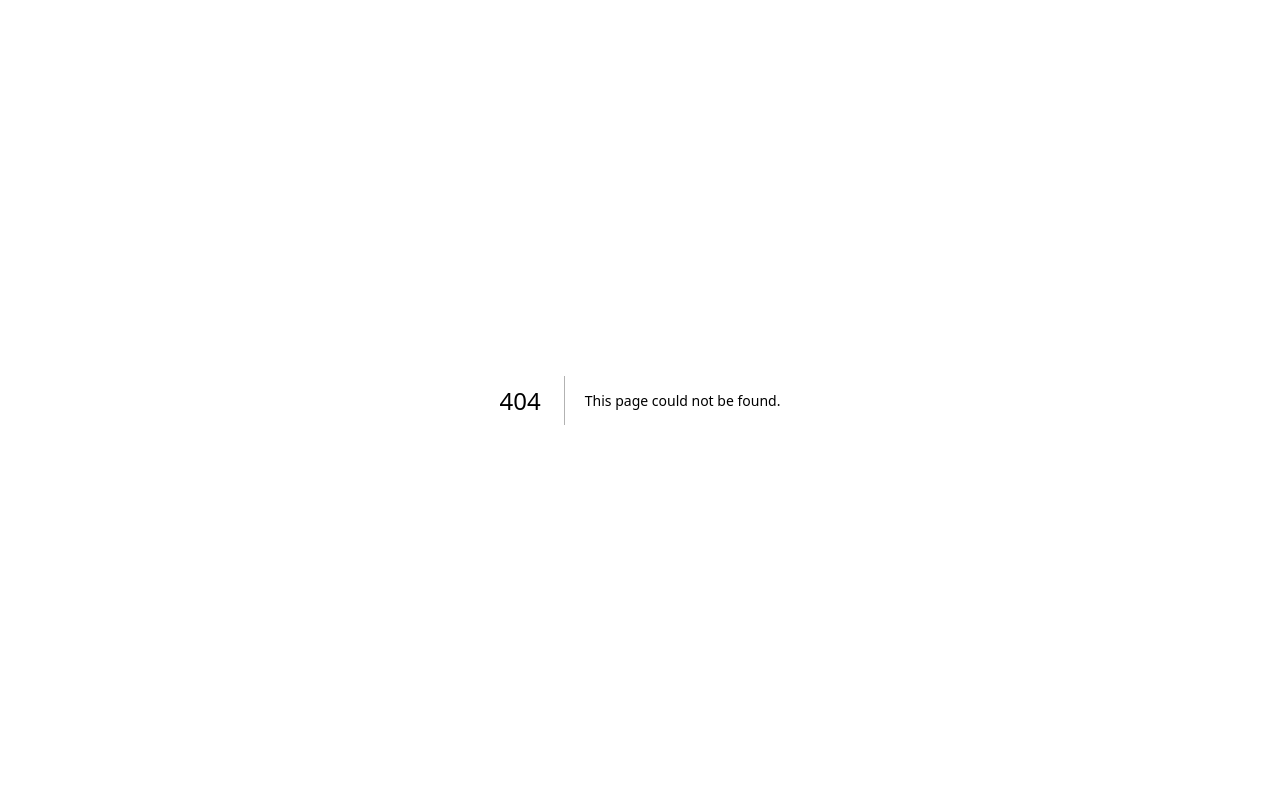
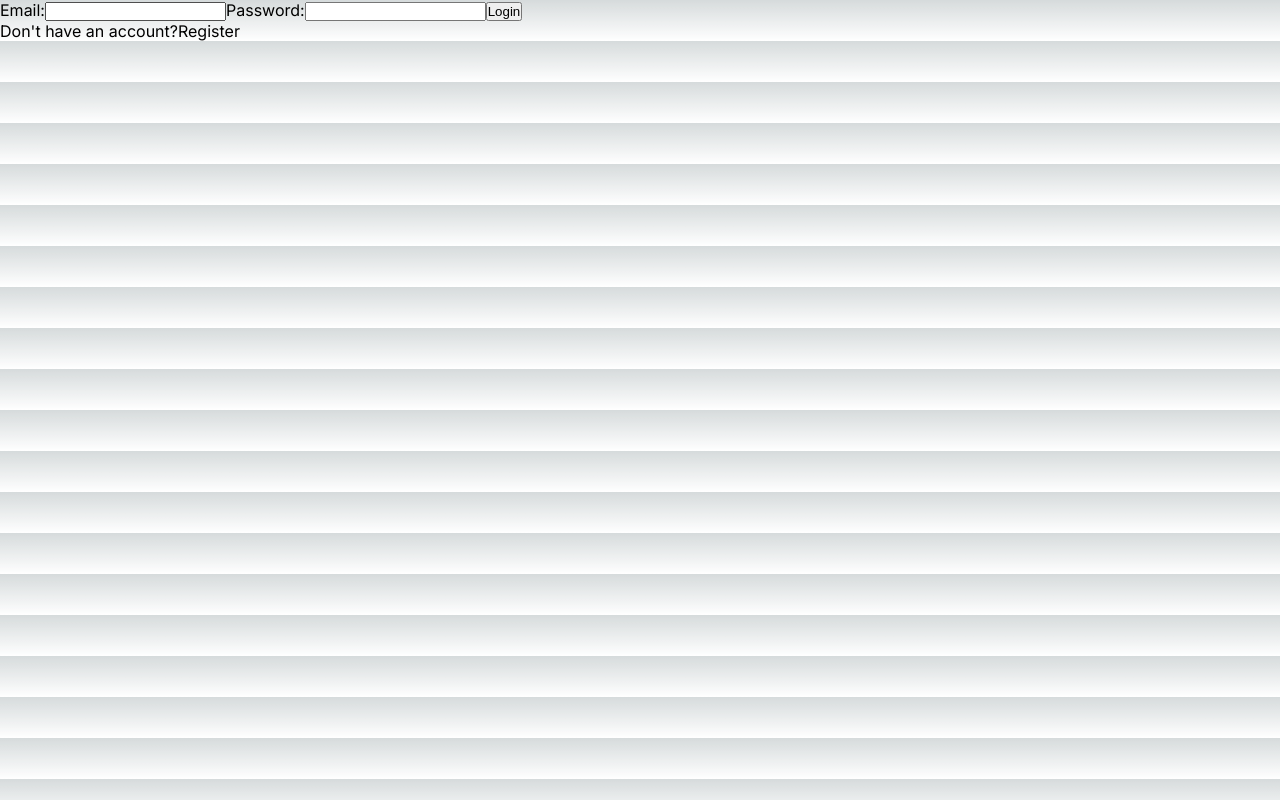
Before and after one commit to aashikvilla/next-tdd, a Next.js app: page /login in a window 1280 px wide. Before the commit this address had no page. Built offline with nearby package versions, Linux system fonts and the light colour scheme.

Commit message:
Added Login Component

```diff
--- a/app/layout.tsx
+++ b/app/layout.tsx
@@ -1,5 +1,7 @@
 import './globals.css'
 import { Inter } from 'next/font/google'
+import { ToastContainer } from 'react-toastify';
+import 'react-toastify/dist/ReactToastify.css';
 
 const inter = Inter({ subsets: ['latin'] })
 
@@ -15,7 +17,10 @@ export default function RootLayout({
 }) {
   return (
     <html lang="en">
-      <body className={inter.className}>{children}</body>
+      <body className={inter.className}>
+      <ToastContainer />
+        {children}
+        </body>
     </html>
   )
 }
--- /dev/null
+++ b/app/login/LoginApiCalls.ts
@@ -0,0 +1,10 @@
+import { LoginData } from "./page";
+
+export const validateLogin = async (data:LoginData) => {
+  // TODO: connect to backed api later
+
+  return new Promise((resolve, reject) => {
+    resolve(true);
+  });
+
+};
--- /dev/null
+++ b/app/login/page.tsx
@@ -0,0 +1,79 @@
+'use client'
+import Link from 'next/link';
+import { useForm } from 'react-hook-form';
+import { validateLogin } from './LoginApiCalls';
+import { toast } from 'react-toastify';
+//import { useRouter } from "next/navigation";
+
+
+export type LoginData = {
+  email: string;
+  password: string;
+};
+
+function Login() {
+  //const router = useRouter();
+  const { register, handleSubmit, formState: { errors } } = useForm<LoginData>();
+
+  const onSubmit = handleSubmit((data:LoginData) => {
+    console.log(data);
+    validateLogin(data).then(()=>{
+        //router.push('/dashboard');
+        toast.success('Logged in successfully');
+    })
+    .catch(()=>{
+        toast.error('Invalid credentials');
+    })
+
+  });
+
+  return (
+    <>
+      <form onSubmit={onSubmit}>
+        <label htmlFor="email">Email:</label>
+        <input
+          id="email"
+          type="text"
+          {...register("email", {
+            required: "Email is required",
+            pattern: {
+              value: /^[A-Z0-9._%+-]+@[A-Z0-9.-]+\.[A-Z]{2,4}$/i,
+              message: "Email should be in proper format: abc@example.com",
+            },
+          })}
+        />
+        {errors.email && <p>{errors.email.message}</p>}
+
+        <label htmlFor="password">Password:</label>
+        <input
+          id="password"
+          type="password"
+          {...register("password", {
+            required: "Password is required",
+            minLength: {
+              value: 8,
+              message: "Password should be at least 8 characters long",
+            },
+            pattern: {
+              value: /^(?=.*[a-z])(?=.*[A-Z])(?=.*\d)[a-zA-Z\d]{8,}$/,
+              message:
+                "Password should contain at least 1 number, lowercase and uppercase letter",
+            },
+          })}
+        />
+        {errors.password && <p>{errors.password.message}</p>}
+
+        <button type="submit">Login</button>
+      </form>
+      <div>
+        <span>
+          Don't have an account?
+          <Link href="/register">Register</Link>
+        </span>
+      </div>
+    </>
+  );
+}
+
+
+export default Login;
--- a/package.json
+++ b/package.json
@@ -8,7 +8,7 @@
     "start": "next start",
     "lint": "next lint",
     "test": "jest",
-    "coverage":"jest --coverage"
+    "coverage": "jest --coverage"
   },
   "dependencies": {
     "@types/node": "20.3.1",
@@ -19,11 +19,14 @@
     "next": "13.4.5",
     "react": "18.2.0",
     "react-dom": "18.2.0",
+    "react-hook-form": "^7.44.3",
+    "react-toastify": "^9.1.3",
     "typescript": "5.1.3"
   },
   "devDependencies": {
     "@testing-library/jest-dom": "^5.16.5",
     "@testing-library/react": "^14.0.0",
+    "@testing-library/user-event": "^14.4.3",
     "jest": "^29.5.0",
     "jest-environment-jsdom": "^29.5.0"
   }
```
Also changed, not shown: 2 other files (tests, documents, lock files or other folders).
